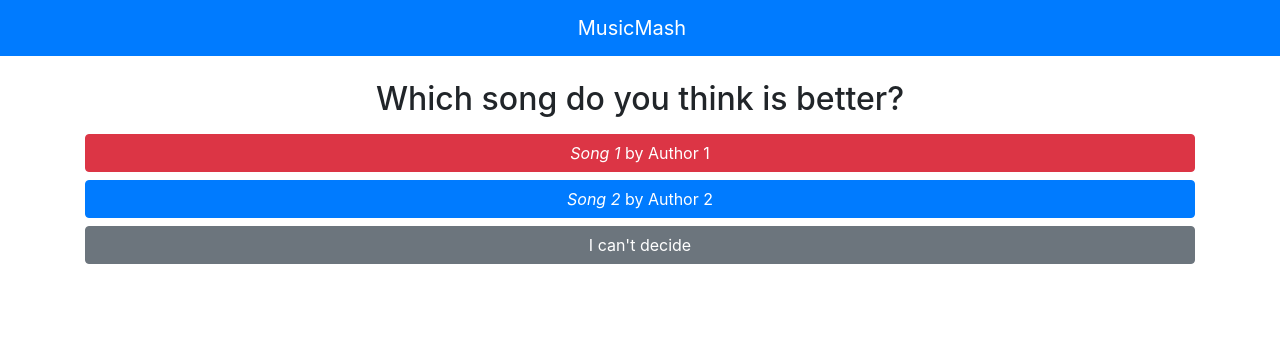
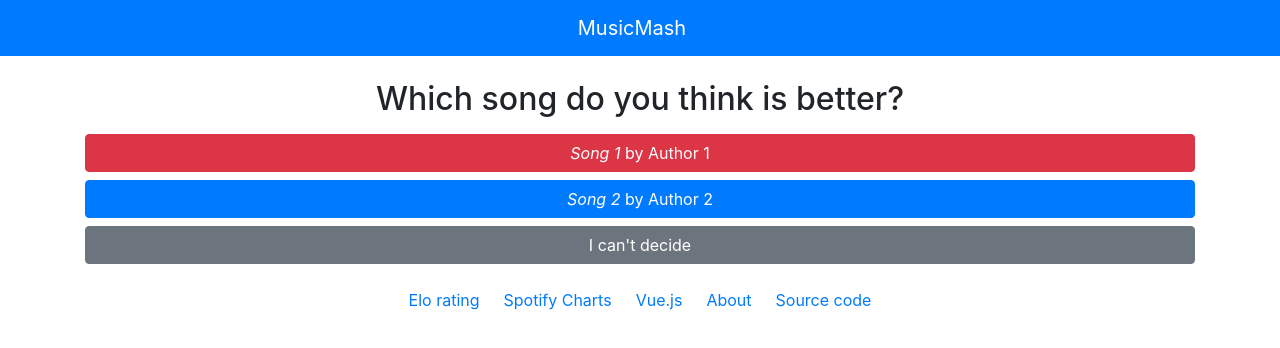
Before and after one commit to CyberFlameGO/musicmash, a Vue app: page / in a window 1280 px wide. Shown: the top 348 px of the page. Built offline with nearby package versions, Linux system fonts and the light colour scheme.

Commit message:
Add footer

```diff
--- a/src/App.vue
+++ b/src/App.vue
@@ -2,22 +2,69 @@
   <div>
     <b-navbar toggleable="lg" type="dark" variant="primary" fixed>
       <b-navbar-nav class="mx-auto">
-        <b-navbar-brand href="#">MusicMash</b-navbar-brand>
+        <b-navbar-brand>MusicMash</b-navbar-brand>
       </b-navbar-nav>
     </b-navbar>
-    <div class="d-flex align-items-center">
-      <div class="container text-center mt-4">
+    <div class="d-flex align-items-center mt-4">
+      <div class="container text-center">
         <Poll />
+        <div class="mt-4">
+          <ul class="list-inline text-muted">
+            <li class="list-inline-item">
+              <a href="https://en.wikipedia.org/wiki/Elo_rating_system">
+                Elo rating
+              </a>
+            </li>
+            <li class="list-inline-item">
+              <a href="https://spotifycharts.com/regional">
+                Spotify Charts
+              </a>
+            </li>
+            <li class="list-inline-item">
+              <a href="https://vuejs.org/">
+                Vue.js
+              </a>
+            </li>
+            <li class="list-inline-item">
+              <a v-b-modal.aboutModal href="#">About</a>
+            </li>
+            <li class="list-inline-item">
+              <a href="https://github.com/maciejpedzich/musicmash">
+                Source code
+              </a>
+            </li>
+          </ul>
+        </div>
+        <b-modal
+          id="aboutModal"
+          title="About"
+          centered
+          ok-only>
+          <p>
+            <em>MusicMash</em> - made by Maciej Pędzich, 2020
+            <br>
+            Email address:
+            <a href="mailto:contact@maciejpedzi.ch">
+              contact@maciejpedzi.ch
+            </a>
+          </p>
+        </b-modal>
       </div>
     </div>
   </div>
 </template>
 
 <script>
+import Poll from './components/Poll.vue'
+
 export default {
   name: 'App',
-  components: {
-    Poll: () => import('./components/Poll.vue')
-  }
+  components: { Poll }
 }
 </script>
+
+<style>
+.list-inline .list-inline-item:not(:last-child) {
+  margin-right: 1.5rem;
+}
+</style>
```
